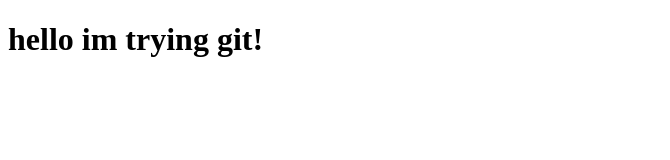
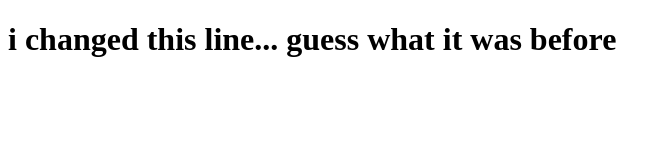
Before and after one commit to Hodaya-Abaee/tryingGit, a plain HTML site: page index.html in a window 1280 px wide. Shown: the whole page, without its empty margins (0-670 px from the left). Drawn offline with Linux system fonts and the light colour scheme.

Commit message:
i changed the first line in index html

```diff
--- a/index.html
+++ b/index.html
@@ -6,6 +6,6 @@
     <title>my document</title>
 </head>
 <body>
-    <h1>hello im trying git!</h1>
+    <h1>i changed this line... guess what it was before</h1>
 </body>
 </html>
```
